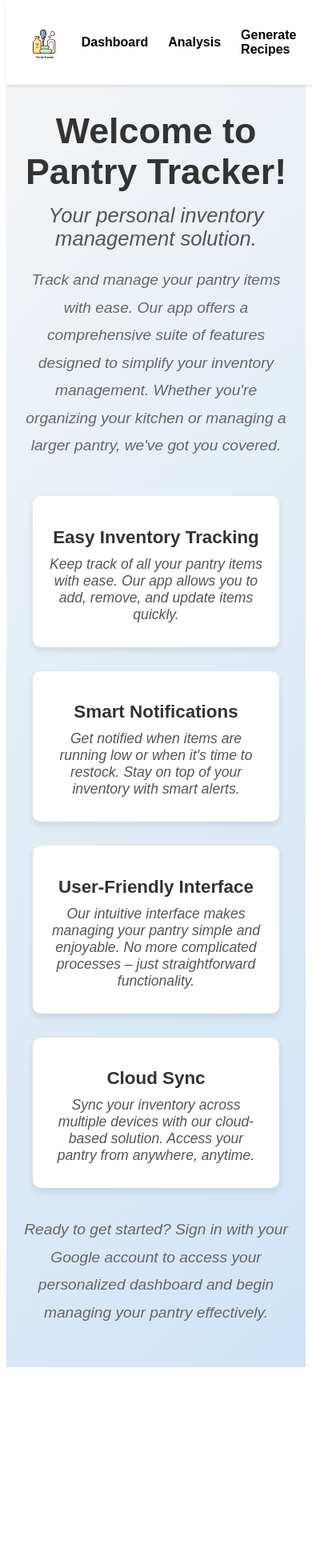
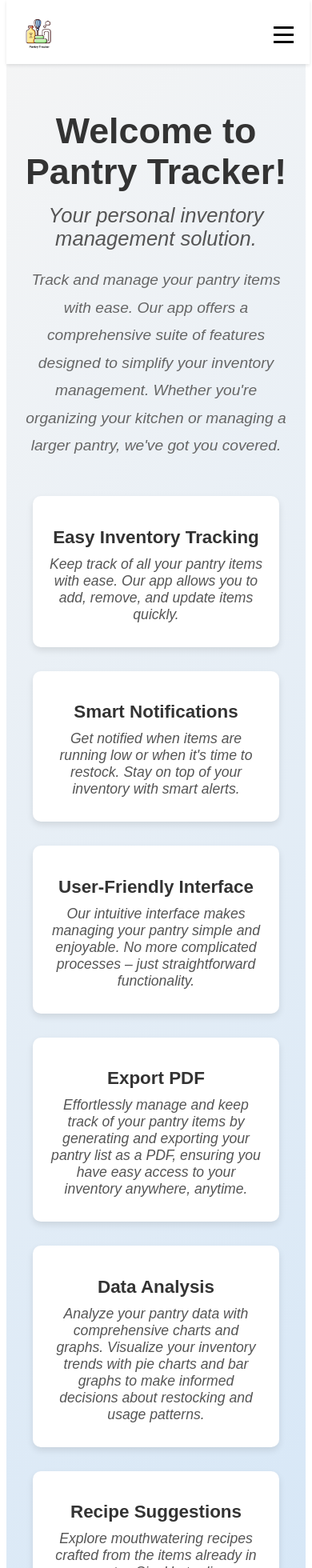
Before and after one commit to aishwaryamensinkai/Pantry-Tracker, a Next.js app: page / in a window 390 px wide. Shown: the top 1960 px of the page at 80% size. Before the commit the page ends 1717 px from the top, so only its background shows below. Built offline with nearby package versions, Linux system fonts and the light colour scheme; no server answers.

Commit message:
Fixed navbar for all screens InventoryAnalysis

```diff
--- a/app/components/Navbar.js
+++ b/app/components/Navbar.js
@@ -1,6 +1,4 @@
-"use client";
-
-import { useState } from "react";
+import { useEffect, useState, useCallback } from "react";
 import { useRouter } from "next/navigation";
 import {
   getAuth,
@@ -9,12 +7,39 @@ import {
   signOut,
 } from "firebase/auth";
 import { app } from "../firebase/config";
+import { firestore } from "../firebase/config";
+import { collection, query, where, getDocs } from "firebase/firestore";
 import ProfileModal from "./ProfileModal";
+import { exportToPDF } from "../utils/exportPdf";
 
-const Navbar = ({ user }) => {
+const Navbar = ({ user, items }) => {
   const router = useRouter();
   const auth = getAuth(app);
   const [showModal, setShowModal] = useState(false);
+  const [showMenu, setShowMenu] = useState(false);
+
+  const fetchItems = useCallback(async () => {
+    try {
+      const q = query(
+        collection(firestore, "inventory"),
+        where("userId", "==", user.uid)
+      );
+      const querySnapshot = await getDocs(q);
+      const itemsData = querySnapshot.docs.map((doc) => ({
+        id: doc.id,
+        ...doc.data(),
+      }));
+      // Update items state if necessary
+    } catch (error) {
+      console.error("Failed to fetch items:", error.message);
+    }
+  }, [user]);
+
+  useEffect(() => {
+    if (user) {
+      fetchItems();
+    }
+  }, [user, fetchItems]);
 
   const signInWithGoogle = async () => {
     const provider = new GoogleAuthProvider();
@@ -35,6 +60,8 @@ const Navbar = ({ user }) => {
     }
   };
 
+  const toggleMenu = () => setShowMenu(!showMenu);
+
   return (
     <>
       <nav className="navbar">
@@ -45,14 +72,28 @@ const Navbar = ({ user }) => {
           onClick={() => router.push("/")}
           style={{ cursor: "pointer" }}
         />
-        <div className="nav-links">
-          <a onClick={() => router.push("/dashboard")}>Dashboard</a>
-          <a onClick={() => router.push("/analysis")}>Analysis</a>
-          <a onClick={() => router.push("/generate-recipes")}>
-            Generate Recipes
-          </a>
+        <div
+          className={`hamburger ${showMenu ? "active" : ""}`}
+          onClick={toggleMenu}
+        >
+          <div></div>
+          <div></div>
+          <div></div>
+        </div>
+        <div className={`nav-links ${showMenu ? "show" : ""}`}>
           {user ? (
             <>
+              <a onClick={() => router.push("/dashboard")}>Dashboard</a>
+              <a onClick={() => router.push("/analysis")}>Analysis</a>
+              <a onClick={() => router.push("/generate-recipes")}>
+                Generate Recipes
+              </a>
+              <button
+                onClick={() => exportToPDF(items)}
+                className="exportButton mt-4 px-4 py-2 bg-blue-500 text-white rounded"
+              >
+                Export to PDF
+              </button>
               <img
                 src={user.photoURL || "/assets/default-avatar.png"}
                 alt="Profile"
--- a/app/globals.css
+++ b/app/globals.css
@@ -1,5 +1,4 @@
 /* Home.css */
-
 .home {
   font-family: "Arial", sans-serif;
   display: flex;
@@ -260,25 +259,20 @@
 /* Modal title styling */
 .modal-content h2 {
   margin: 0 0 15px;
-  /* Reduced margin */
   font-size: 20px;
-  /* Reduced font size */
   color: #333;
 }
 
 /* Form group styling */
 .form-group {
   margin-bottom: 10px;
-  /* Reduced margin */
 }
 
 /* Label styling */
 label {
   display: block;
   margin-bottom: 6px;
-  /* Reduced margin */
   font-size: 14px;
-  /* Reduced font size */
   font-weight: 600;
   color: #555;
 }
@@ -290,13 +284,11 @@ select,
 textarea {
   width: 100%;
   padding: 10px;
-  /* Reduced padding */
   margin: 5px 0;
   border: 1px solid #ddd;
   border-radius: 6px;
   box-sizing: border-box;
   font-size: 14px;
-  /* Reduced font size */
 }
 
 input[type="text"]::placeholder,
@@ -310,12 +302,10 @@ input[type="number"]::placeholder {
   background-color: #007bff;
   color: #fff;
   padding: 10px 18px;
-  /* Reduced padding */
   border: none;
   border-radius: 6px;
   cursor: pointer;
   font-size: 14px;
-  /* Reduced font size */
   transition: background-color 0.3s ease, transform 0.3s ease;
   margin: 5px;
 }
@@ -337,7 +327,6 @@ input[type="number"]::placeholder {
 /* Paragraph styling */
 p {
   margin: 10px 0;
-  /* Reduced margin */
   font-style: italic;
   color: #666;
 }
@@ -352,17 +341,14 @@ p {
 .date-picker-container input {
   width: 100%;
   padding: 10px;
-  /* Reduced padding */
   margin: 5px 0;
   border: 1px solid #ddd;
   border-radius: 6px;
   box-sizing: border-box;
   font-size: 14px;
-  /* Reduced font size */
 }
 
 /* AddItemModal */
-/* General styling for form buttons */
 .form-group button {
   background-color: #007bff;
   color: #fff;
@@ -391,7 +377,6 @@ p {
 }
 
 /* ImageCapture Component */
-/* Container styling */
 .image-capture-container {
   display: flex;
   flex-direction: column;
@@ -537,7 +522,6 @@ p {
   padding: 20px;
   margin: auto;
   position: relative;
-  /* Ensure that the notifications panel is positioned relative to this container */
 }
 
 .header {
@@ -546,7 +530,6 @@ p {
   align-items: center;
   margin-bottom: 20px;
   position: relative;
-  /* Ensure that the notifications panel aligns correctly */
 }
 
 .add-button,
@@ -559,7 +542,6 @@ p {
   cursor: pointer;
   font-size: 16px;
   position: relative;
-  /* Position relative to enable badge positioning */
 }
 
 .add-button:hover,
@@ -705,7 +687,6 @@ p {
 .notifications-panel {
   position: absolute;
   top: 60px;
-  /* Adjust based on header height */
   right: 20px;
   width: 300px;
   max-height: 400px;
@@ -815,45 +796,9 @@ p {
   cursor: not-allowed;
 }
 
-/* app/components/InventoryAnalysis.css */
-.inventory-analysis {
-  padding: 20px;
-}
-
-.charts-container {
-  display: flex;
-  flex-direction: column;
-  gap: 20px;
-}
-
-@media (min-width: 768px) {
-  .charts-container {
-    flex-direction: row;
-  }
-}
-
-.chart-item {
-  flex: 1;
-  min-width: 300px;
-  height: 500px;
-  position: relative;
-  box-shadow: 0 0 10px rgba(0, 0, 0, 0.1);
-}
-
-.chart-item canvas {
-  height: 85% !important;
-  width: 85% !important;
-}
-
-.chart-item h3 {
-  text-align: center;
-  margin-bottom: 10px;
-}
-
 /* Logo */
 .logo {
   height: 40px;
-  /* Adjust the size as needed */
   cursor: pointer;
   margin-right: 20px;
 }
@@ -893,7 +838,7 @@ p {
   background-color: #c00;
 }
 
-/* Add to app/globals.css */
+/* profile */
 .modal-overlay {
   position: fixed;
   top: 0;
@@ -905,7 +850,6 @@ p {
   align-items: center;
   justify-content: center;
   z-index: 1000;
-  /* Ensure modal is above other content */
 }
 
 .modal-content {
@@ -960,3 +904,140 @@ p {
   font-size: 1rem;
   color: #999;
 }
+
+.exportButton {
+  background-color: #4a90e2;
+  color: white;
+  border: none;
+  padding: 10px 20px;
+  border-radius: 5px;
+  cursor: pointer;
+}
+
+.exportButton:hover {
+  background-color: #357abd;
+}
+
+/* InventoryAnalysis.css */
+
+.inventory-analysis {
+  text-align: center;
+  margin: 20px;
+}
+
+.summary {
+  margin-bottom: 20px;
+}
+
+.charts-container {
+  display: flex;
+  flex-direction: column;
+  align-items: center;
+  gap: 20px;
+}
+
+.chart-item {
+  width: 80%;
+  max-width: 600px;
+  margin: 0 auto;
+}
+
+.chart-item h3 {
+  margin-bottom: 10px;
+}
+
+@media (max-width: 768px) {
+  .chart-item {
+    width: 95%;
+  }
+}
+
+/* General navbar styles */
+.navbar {
+  display: flex;
+  justify-content: space-between;
+  align-items: center;
+  padding: 10px 20px;
+  background: #fff;
+  box-shadow: 0 2px 4px rgba(0, 0, 0, 0.1);
+  position: fixed;
+  top: 0;
+  width: 96%;
+  z-index: 1000;
+}
+
+/* Logo */
+.navbar .logo {
+  height: 60px;
+  width: 60px;
+  cursor: pointer;
+}
+
+/* Hamburger menu */
+.navbar .hamburger {
+  display: none;
+  flex-direction: column;
+  cursor: pointer;
+  position: absolute;
+  top: 10px;
+  right: 20px;
+}
+
+.navbar .hamburger div {
+  width: 25px;
+  height: 3px;
+  background-color: black;
+  margin: 3px 0;
+  transition: 0.3s;
+}
+
+/* Active state for hamburger */
+.navbar .hamburger.active div:nth-child(1) {
+  transform: rotate(-45deg) translate(-5px, 6px);
+}
+
+.navbar .hamburger.active div:nth-child(2) {
+  opacity: 0;
+}
+
+.navbar .hamburger.active div:nth-child(3) {
+  transform: rotate(45deg) translate(-5px, -6px);
+}
+
+/* Navigation links container */
+.navbar .nav-links {
+  display: flex;
+  align-items: center;
+}
+
+.nav-links {
+  display: flex;
+  gap: 25px;
+  align-items: center;
+}
+
+@media (max-width: 768px) {
+  .navbar {
+    flex-direction: column;
+    align-items: flex-start;
+    padding: 10px;
+    width: 92%;
+  }
+
+  .navbar .hamburger {
+    display: flex;
+    position: absolute;
+    top: 30px;
+    right: 20px;
+  }
+
+  .navbar .nav-links {
+    display: none;
+    flex-direction: column;
+    width: 100%;
+  }
+
+  .navbar .nav-links.show {
+    display: flex;
+  }
+}
--- a/app/page.js
+++ b/app/page.js
@@ -67,11 +67,36 @@ const Home = () => {
                 </p>
               </div>
               <div className="feature">
-                <h2 className="featureTitle">Cloud Sync</h2>
+                <h2 className="featureTitle">Export PDF</h2>
                 <p className="featureDescription">
-                  Sync your inventory across multiple devices with our
-                  cloud-based solution. Access your pantry from anywhere,
-                  anytime.
+                  Effortlessly manage and keep track of your pantry items by
+                  generating and exporting your pantry list as a PDF, ensuring
+                  you have easy access to your inventory anywhere, anytime.
+                </p>
+              </div>
+              <div className="feature">
+                <h2 className="featureTitle">Data Analysis</h2>
+                <p className="featureDescription">
+                  Analyze your pantry data with comprehensive charts and graphs.
+                  Visualize your inventory trends with pie charts and bar graphs
+                  to make informed decisions about restocking and usage
+                  patterns.
+                </p>
+              </div>
+              <div className="feature">
+                <h2 className="featureTitle">Recipe Suggestions</h2>
+                <p className="featureDescription">
+                  Explore mouthwatering recipes crafted from the items already
+                  in your pantry. SignUp to discover three incredible recipes
+                  customized just for you.
+                </p>
+              </div>
+              <div className="feature">
+                <h2 className="featureTitle">View User Profile</h2>
+                <p className="featureDescription">
+                  Access and update your user profile to personalize your pantry
+                  management experience. Keep your information up-to-date for a
+                  more tailored experience.
                 </p>
               </div>
             </div>
@@ -80,11 +105,6 @@ const Home = () => {
               your personalized dashboard and begin managing your pantry
               effectively.
             </p>
-            {/* {!user && (
-              <button className="signinButton" onClick={signInWithGoogle}>
-                Sign in with Google
-              </button>
-            )} */}
           </div>
         </div>
       </main>
--- /dev/null
+++ b/app/utils/exportPdf.js
@@ -0,0 +1,35 @@
+// utils/exportPdf.js
+
+import jsPDF from "jspdf";
+import autoTable from "jspdf-autotable";
+import html2canvas from "html2canvas";
+
+export const exportToPDF = async (items) => {
+  const doc = new jsPDF();
+
+  // Create table headers and data
+  const headers = ["Name", "Category", "Quantity"];
+  const data = items.map((item) => [item.name, item.category, item.quantity]);
+
+  // Add table to PDF
+  autoTable(doc, {
+    head: [headers],
+    body: data,
+    startY: 20,
+  });
+
+  // Capture and add charts to PDF
+  const chartIds = ["pie-chart", "bar-chart", "least-stocked-chart"]; // IDs of chart elements
+  for (const chartId of chartIds) {
+    const chartElement = document.getElementById(chartId);
+    if (chartElement) {
+      const canvas = await html2canvas(chartElement);
+      const imgData = canvas.toDataURL("image/png");
+      doc.addPage();
+      doc.addImage(imgData, "PNG", 10, 10, 180, 100);
+    }
+  }
+
+  // Save the PDF
+  doc.save("inventory_report.pdf");
+};
--- a/package.json
+++ b/package.json
@@ -19,6 +19,9 @@
     "axios": "^1.7.3",
     "chart.js": "^4.4.3",
     "firebase": "^10.12.5",
+    "html2canvas": "^1.4.1",
+    "jspdf": "^2.5.1",
+    "jspdf-autotable": "^3.8.2",
     "lodash": "^4.17.21",
     "next": "14.2.5",
     "notistack": "^3.0.1",
@@ -28,6 +31,7 @@
     "react-datepicker": "^7.3.0",
     "react-dom": "^18",
     "react-firebase-hooks": "^5.1.1",
+    "react-table": "^7.8.0",
     "react-webcam": "^7.2.0"
   },
   "devDependencies": {
```
Also changed, not shown: app/analysis/page.js (+2 -5 lines), app/components/InventoryAnalysis.js (+6 -10 lines), 1 other file (tests, documents, lock files or other folders).
